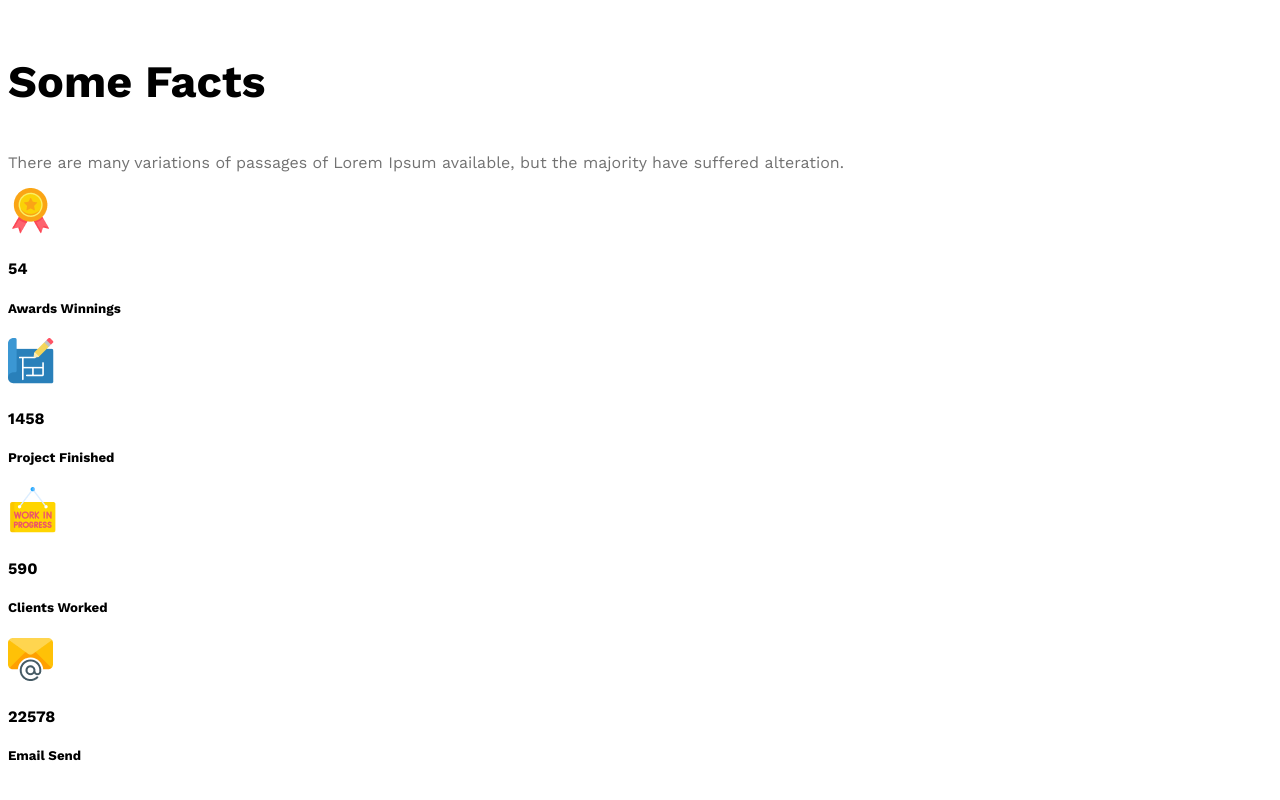
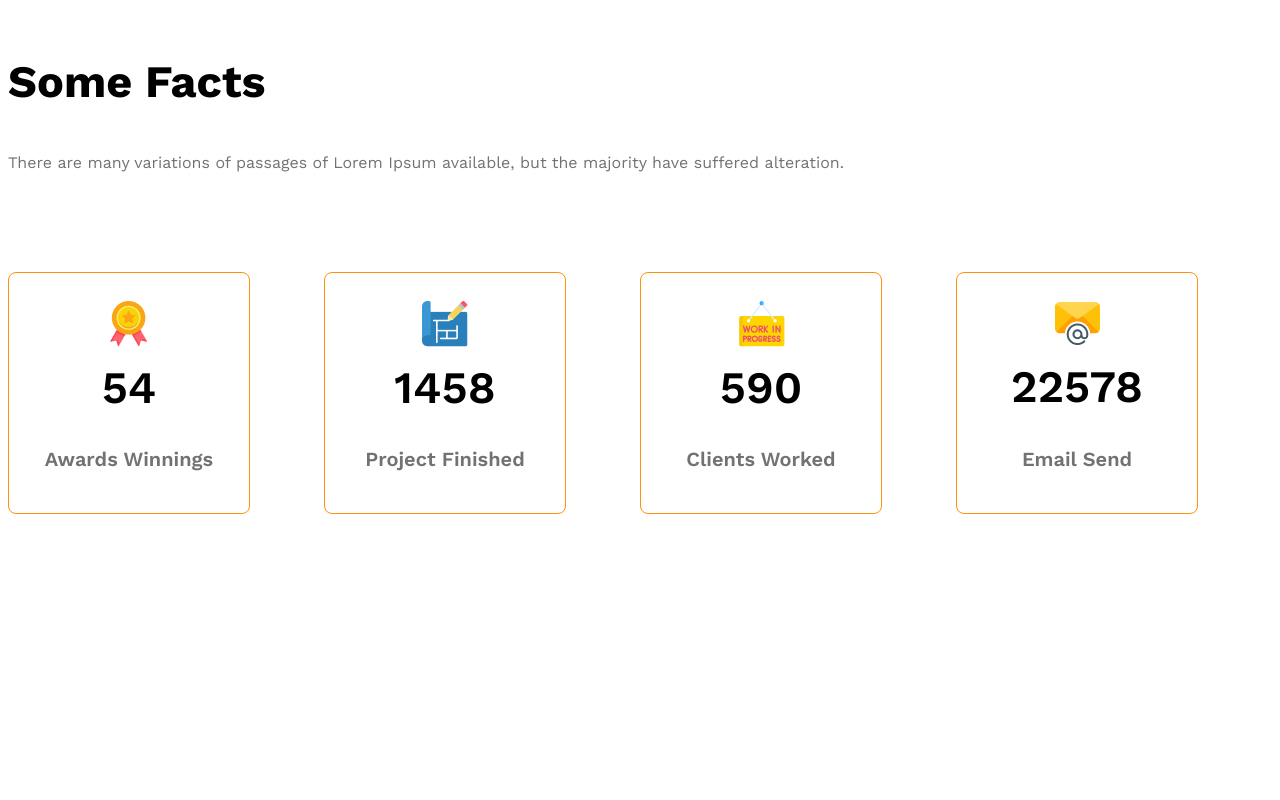
Before and after one commit to nami121-dev/G3-architects-website, a plain HTML site: page index.html in a window 1280 px wide. Shown: the part 2059-2859 px from the top of the page. After the commit the page ends 2703 px from the top, so only its background shows below. Drawn offline with nearby package versions, Linux system fonts and the light colour scheme.

Commit message:
added fact container

```diff
--- a/index.html
+++ b/index.html
@@ -26,7 +26,9 @@
                 <h1 class="banner-title">Brand New
                     Group of Architects
                 </h1>
-                <p class="banner-description">There are many variations of passages of Lorem Ipsum available, but the majority have suffered alteration in some form, by injected humour, or randomised words which don't look even</p>
+                <p class="banner-description">There are many variations of passages of Lorem Ipsum available, but the
+                    majority have suffered alteration in some form, by injected humour, or randomised words which don't
+                    look even</p>
                 <button class="btn-primary">Explore More</button>
             </div>
             <img class="banner-image" src="images/banner.png" alt="">
@@ -42,8 +44,11 @@
                 <img src="images/team4.png" alt="">
             </div>
             <div class="feature">
-                <h3 class="section-title"><span id="quick list" class="text-light-gray">Quick list</span> of Our <span class="text-primary">features</span></h3>
-                <p class="feature-description text-light-gray">There are many variations of passages of Lorem Ipsum available, but the majority have suffered alteration in some form, by injected humour, or randomised words which don't look even</p>
+                <h3 class="section-title"><span id="quick list" class="text-light-gray">Quick list</span> of Our <span
+                        class="text-primary">features</span></h3>
+                <p class="feature-description text-light-gray">There are many variations of passages of Lorem Ipsum
+                    available, but the majority have suffered alteration in some form, by injected humour, or randomised
+                    words which don't look even</p>
                 <button class="btn-primary">Explore More</button>
             </div>
 
@@ -58,35 +63,45 @@
         <!-- some facts -->
         <section>
             <h3 class="fact-title">Some Facts</h3>
-            <p class="fact-descrption text-light-gray">There are many variations of passages of Lorem Ipsum available, but the majority have suffered alteration.</p>
+            <p class=" fact-descrption text-light-gray">There are many variations of passages of Lorem Ipsum available,
+                but the majority have suffered alteration.</p>
             <!-- .fact*4>img+h4.fact-number+h5.fact-name -->
             <div class="fact-container">
-                <div class="fact">
-                    <img src="images/icons/ribon.png" alt="">
+                <div class="fact-card display-flex">
+                    <div class="fact-card-content">
+                        <img class="fact-icon" src="images/icons/ribon.png" alt="">
                         <h4 class="fact-number">54</h4>
-                    <h5 class="fact-name">
+                        <h5 class="fact-name text-light-gray">
                             Awards Winnings
                         </h5>
                     </div>
-                <div class="fact">
-                    <img src="images/icons/projects.png" alt="">
+                </div>
+                <div class="fact-card display-flex">
+                    <div class="fact-card-content">
+                        <img class="fact-icon" src="images/icons/projects.png" alt="">
                     <h4 class="fact-number">
                         1458
 
                     </h4>
-                    <h5 class="fact-name">Project Finished</h5>
+                    <h5 class="fact-name text-light-gray">Project Finished</h5>
                     </div>
-                <div class="fact">
-                    <img src="images/icons/customers.png" alt="">
+                </div>
+                <div class="fact-card display-flex">
+                    <div class="fact-card-content">
+
+                    <img class="fact-icon" src="images/icons/customers.png" alt="">
                     <h4 class="fact-number">590
                     </h4>
-                    <h5 class="fact-name">Clients Worked</h5>
+                    <h5 class="fact-name text-light-gray">Clients Worked</h5>
                     </div>
-                <div class="fact">
-                    <img src="images/icons/email.png" alt="">
+                </div>
+                <div class="fact-card display-flex">
+                   <div class="fact-card-content">
+                    <img class="fact-icon" src="images/icons/email.png" alt="">
                     <h4 class="fact-number">22578
                     </h4>
-                    <h5 class="fact-name">Email Send</h5>
+                    <h5 class="fact-name text-light-gray">Email Send</h5>
+                   </div>
                 </div>
 
             </div>
--- a/styles/architect.css
+++ b/styles/architect.css
@@ -125,14 +125,40 @@ main section{
     font-weight: bold;
 }
 .fact-description{
-    font-weight: 400;
-    font-size: 1rem;
-    text-align: left;
+
     max-width: 542px;
+    height: auto;
 }
 .fact-container{
     display: grid;
-    grid-template-rows: repeat(1,1fr);
+   grid-template-columns: repeat(4,1fr);
+   margin-top: 100px;
+}
+.fact-card{
+    border:1px solid rgba(255, 144, 14, 1);
+    border-radius: 8px;
+    width: 240px;
+    height: 240px;
+    justify-content: center;
+    align-items: center;
+    text-align: center;
+}
+.fact-card-content{
+
+}
+.fact-number{
+    font-weight: 600;
+    font-size: 2.81rem;
+    margin-top: 10px;
+    margin-bottom: 5px;
+}
+.fact-name{
+    font-weight: 600;
+    font-size: 1.25rem;
+    margin-bottom: 59px;
+}
+.fact-icon{
+    margin-top: 45px;
 }
 /* media query related styles */
 @media screen and (max-width:576px){
```
Lines whose indentation alone changed are shown as unchanged.
